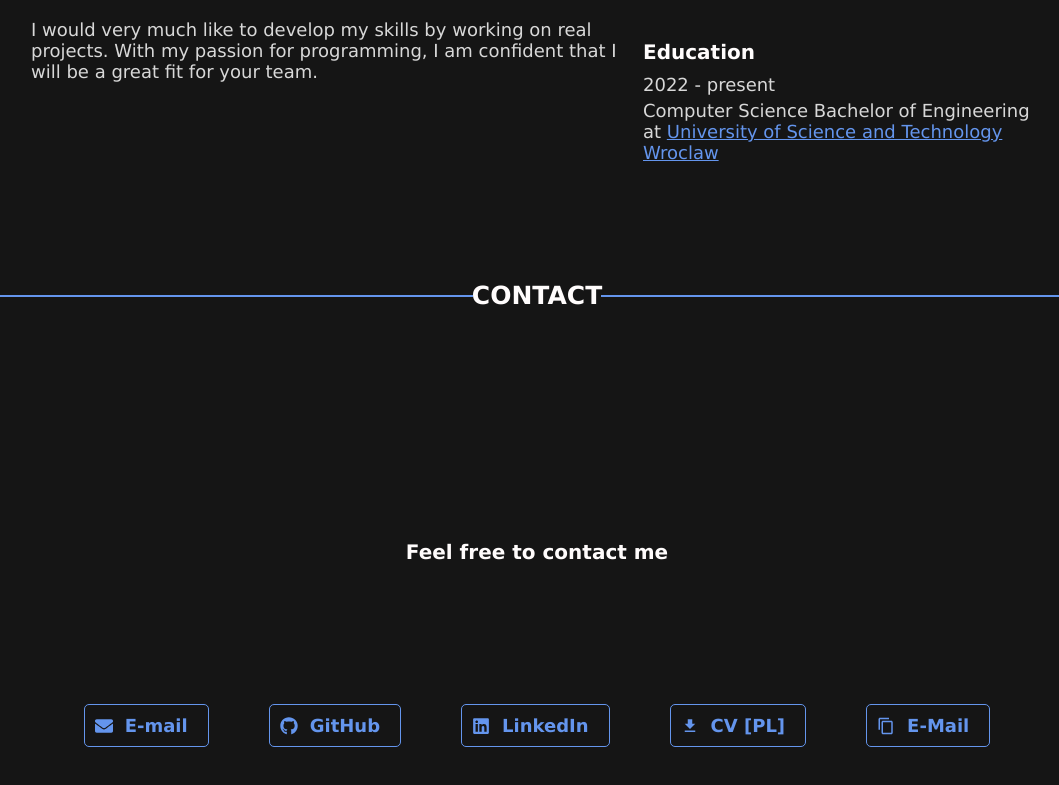
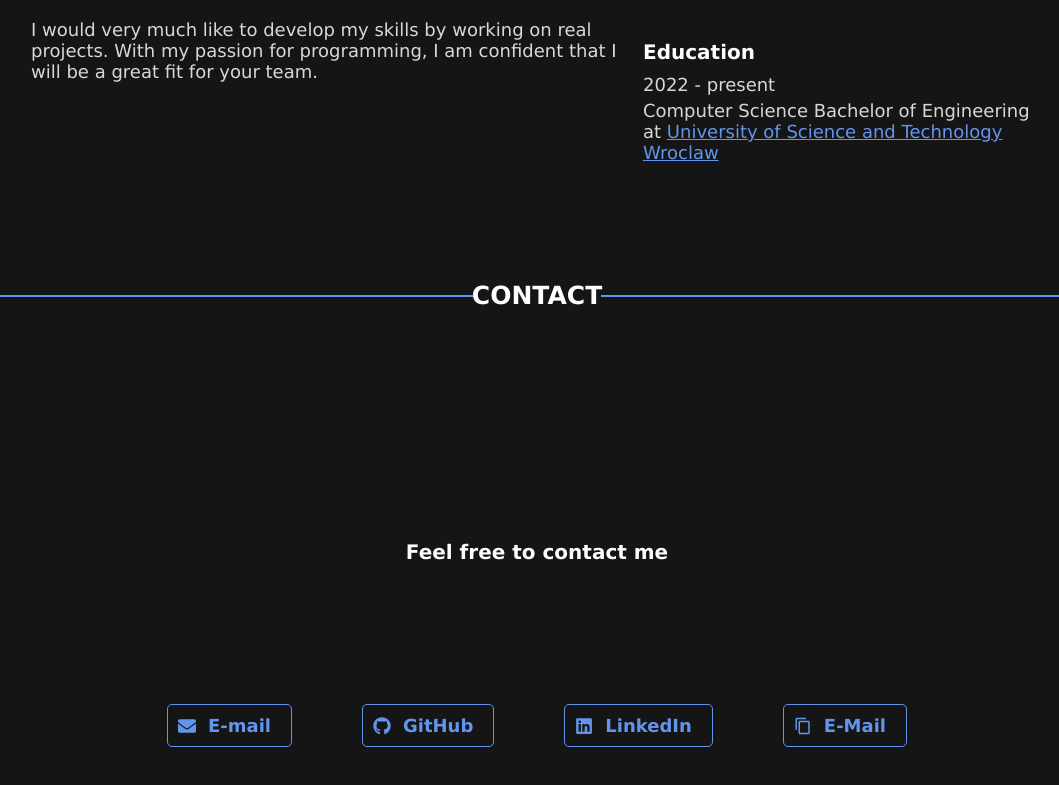
Before and after one commit to 00200200/portfolio, a React (Create React App) app: page / in a window 1280 px wide. Shown: the part 2392-3177 px from the top of the page, without its empty margins (103-1162 px from the left). Built offline with nearby package versions, Linux system fonts and the light colour scheme.

Commit message:
delete cv download button

```diff
--- a/src/components/contact/Contact.tsx
+++ b/src/components/contact/Contact.tsx
@@ -1,9 +1,7 @@
 import React from 'react';
 import { FaEnvelope, FaGithub, FaLinkedin } from 'react-icons/fa';
-import { MdFileDownload, MdContentCopy } from 'react-icons/md';
-
+import { MdContentCopy } from 'react-icons/md';
 import './Contact.css';
-
 const Contact: React.FC = () => {
 	const handleCopyEmail = () => {
 		const eMail = 'mchfrg@gmail.com';
@@ -41,14 +39,7 @@ const Contact: React.FC = () => {
 						<FaLinkedin className='button-icon' />
 						LinkedIn
 					</a>
-					<a
-						target='_blank'
-						rel='noopener noreferrer'
-						className='button linkedin'
-						href='https://drive.google.com/file/d/1CmSQ5rzccjdgSodNFcttssakv-Ksf4Zp/view?usp=drive_link'>
-						<MdFileDownload className='button-icon' />
-						CV [PL]
-					</a>
+
 					<button className='button' onClick={handleCopyEmail}>
 						<MdContentCopy className='button-icon' />
 						E-Mail
```
